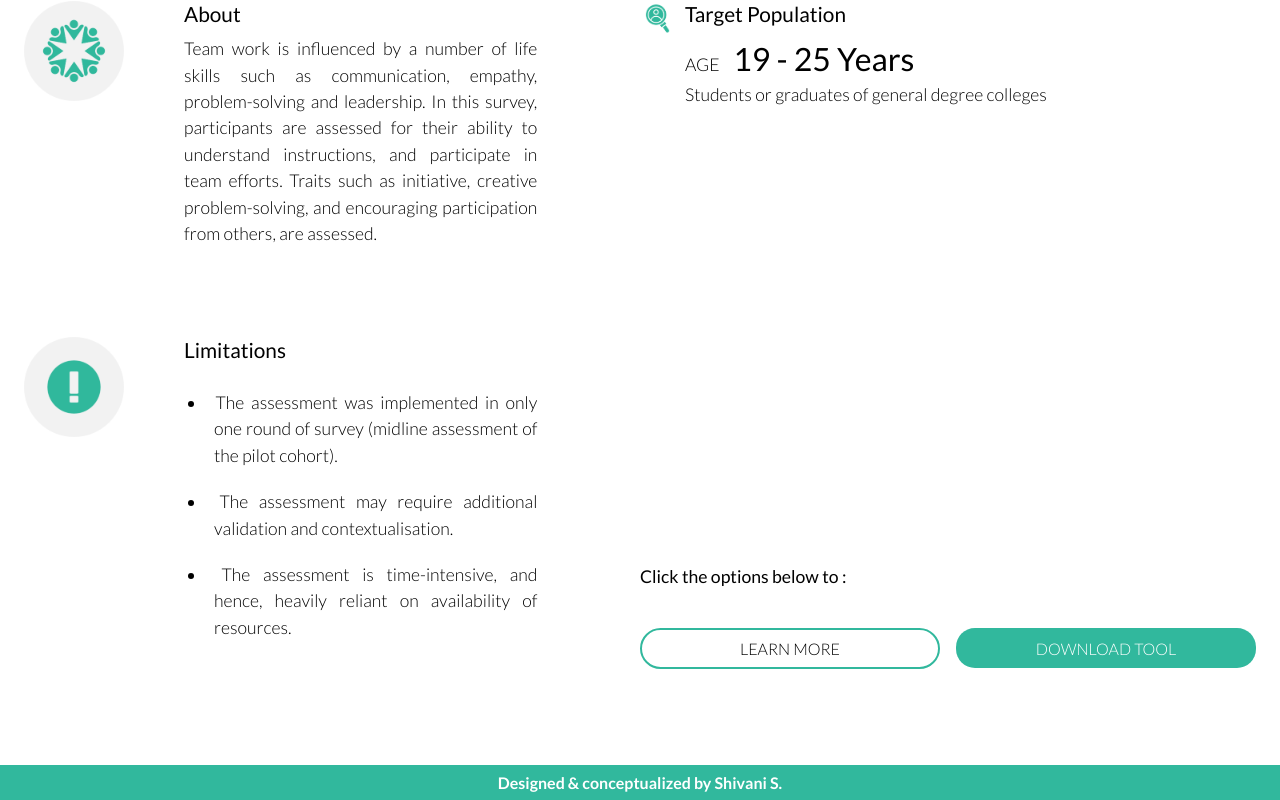
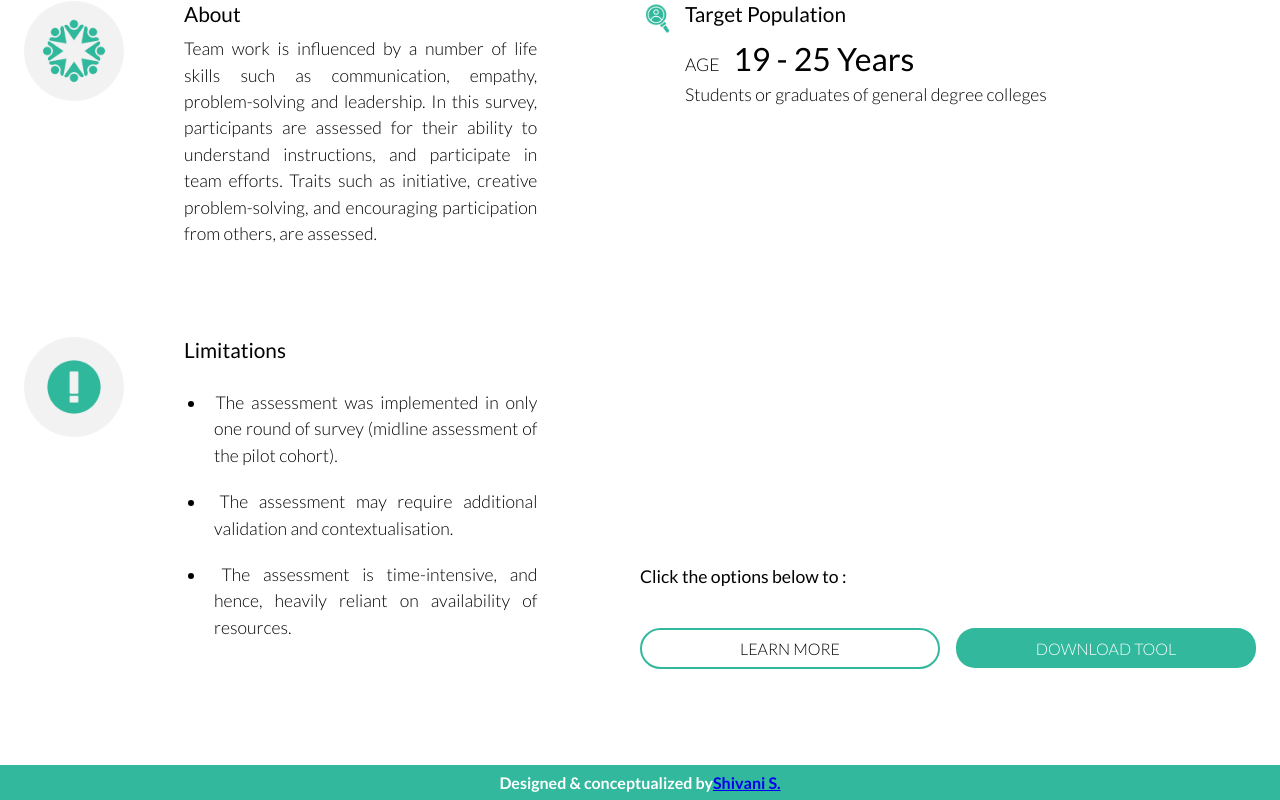
Before and after one commit to gitmedha/rct, a React (Create React App) app: page / in a window 1280 px wide. Shown: the part 3142-3942 px from the top of the page. Built offline with nearby package versions, Linux system fonts and the light colour scheme.

Commit message:
added hyperlink to shivani name

```diff
--- a/src/components/LandingPage/LandingPage.js
+++ b/src/components/LandingPage/LandingPage.js
@@ -95,7 +95,7 @@ const LandingPage = ()=> {
                                     School-to-work transition in India is challenging. Despite increased enrolment in education, youth employability outcomes have declined, while little research exists to discern the efficacy of youth skilling investments. That's why J-PAL and Medha partnered to evaluate an intervention that tackles the pressing employability crisis.
                                     </div>
                                     <div style={{marginTop:'20px', marginBottom:'20px'}}>
-                                    Led by Principal Investigator &nbsp;<a href='https://faculty.wcas.northwestern.edu/lab823/' target="_blank" rel="noopener noreferrer">Lori Beaman</a>&nbsp;, three distinct assessments were developed and implemented to evaluate Medha's Career Advancement Bootcamp through randomized controlled trials. These publicly available tools aid practitioners in enhancing career readiness skills in the school-to-work space.
+                                    Led by Principal Investigator &nbsp;<a href='https://faculty.wcas.northwestern.edu/lab823/' target="_blank" rel="noopener noreferrer">Lori Beaman</a>, three distinct assessments were developed and implemented to evaluate Medha's Career Advancement Bootcamp through randomized controlled trials. These publicly available tools aid practitioners in enhancing career readiness skills in the school-to-work space.
                                     </div>
                                 </div>
                             </div>
@@ -403,7 +403,7 @@ const LandingPage = ()=> {
 
                 </Container>
            </div>
-        <div className='footer_sec'>Designed & conceptualized by Shivani S.</div>
+        <div className='footer_sec'>Designed & conceptualized by <a href='https://www.linkedin.com/in/shivani-sharma-exp' target='_blank'>Shivani S.</a></div>
     </>
   )
 }
```
